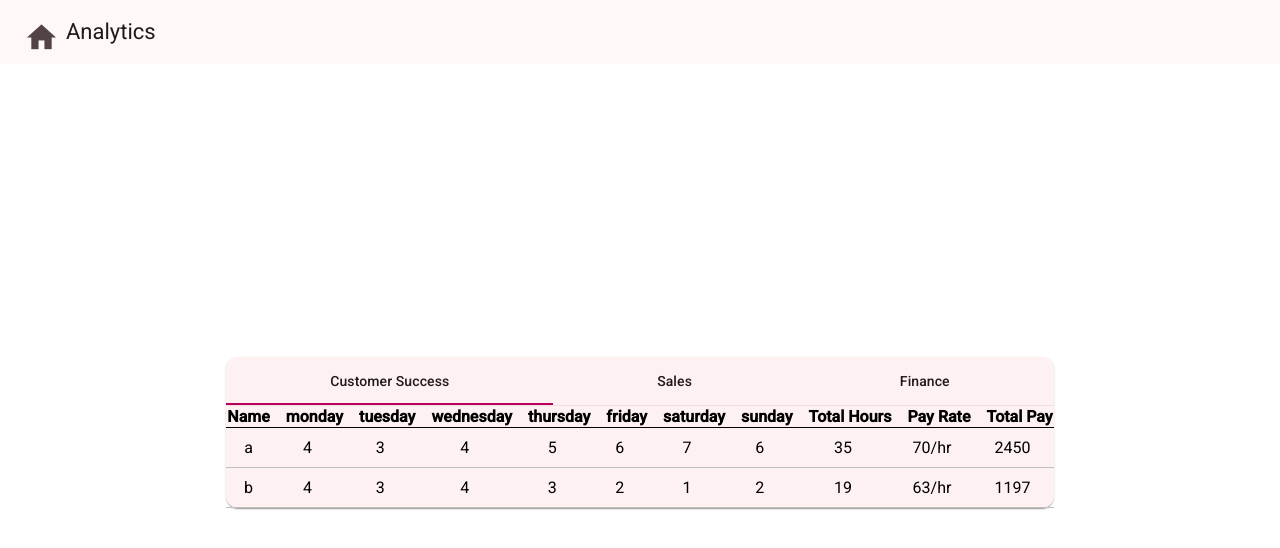
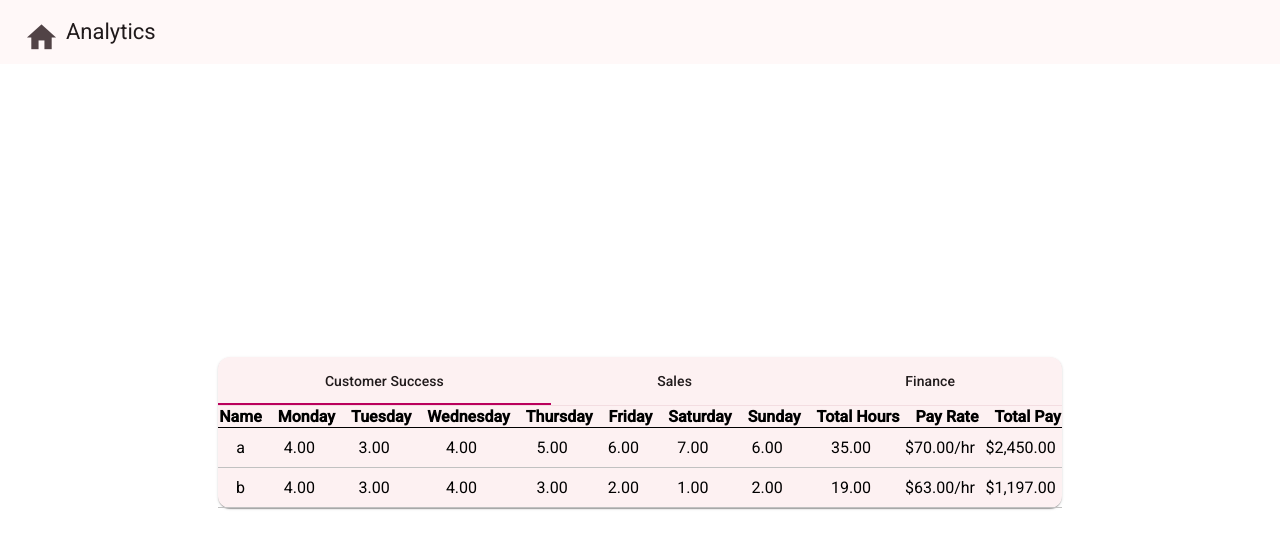
Before and after one commit to kchild89/Mtech-Timesheet-App, an Angular app: page /analytics in a window 1280 px wide. Shown: the top 548 px of the page. Built offline with nearby package versions, Linux system fonts and the light colour scheme.

Commit message:
finish unit 10

```diff
--- a/src/app/components/analytics-table/analytics-table.component.html
+++ b/src/app/components/analytics-table/analytics-table.component.html
@@ -2,7 +2,7 @@
   <table>
     <thead>
       <th>Name</th>
-      <th *ngFor="let day of weekdays">{{ day }}</th>
+      <th *ngFor="let day of weekdays">{{ day | titlecase }}</th>
       <th>Total Hours</th>
       <th>Pay Rate</th>
       <th>Total Pay</th>
@@ -11,10 +11,14 @@
     <tbody>
       <tr *ngFor="let employee of employees; let i = index">
         <td>{{ employee.name }}</td>
-        <td *ngFor="let day of weekdays">{{ employee[day] }}</td>
-        <td class="total-cell">{{ getTotalHours(employee) }}</td>
-        <td>{{ employee.payRate }}/hr</td>
-        <td>{{ employee.payRate * getTotalHours(employee) }}</td>
+        <td *ngFor="let day of weekdays">
+          {{ employee[day] | number : "1.2-2" }}
+        </td>
+        <td class="total-cell">
+          {{ getTotalHours(employee) | number : "1.2-2" }}
+        </td>
+        <td>{{ employee.payRate | currency }}/hr</td>
+        <td>{{ employee.payRate * getTotalHours(employee) | currency }}</td>
       </tr>
     </tbody>
   </table>
--- a/src/app/components/timesheet/timesheet.component.html
+++ b/src/app/components/timesheet/timesheet.component.html
@@ -31,7 +31,7 @@
       <table>
         <thead>
           <th>Name</th>
-          <th *ngFor="let day of weekdays">{{ day }}</th>
+          <th *ngFor="let day of weekdays">{{ day | titlecase }}</th>
           <th>Total Hours</th>
           <th></th>
         </thead>
```
